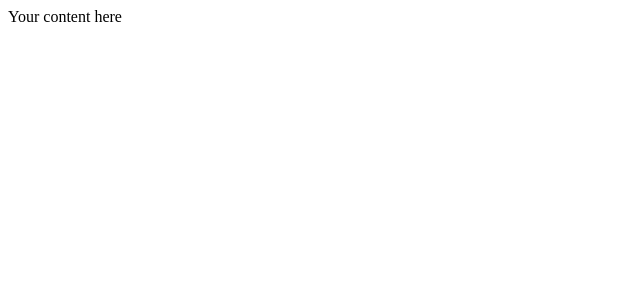
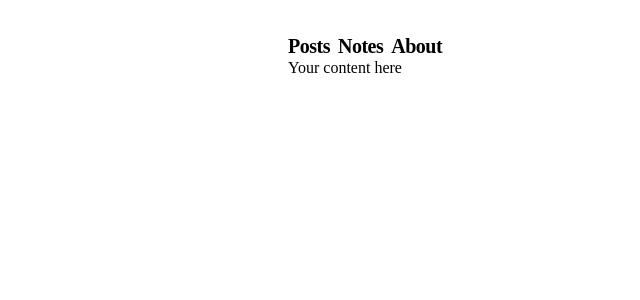
Before and after one commit to gomgun-lab/blog, a Next.js app: page / in a window 1280 px wide. Shown: the top 300 px of the page, without its empty margins (0-640 px from the left). Built offline with nearby package versions, Linux system fonts and the light colour scheme.

Commit message:
create default template

```diff
--- /dev/null
+++ b/app/(subpage)/posts/[slug]/components/markdown-components.tsx
@@ -0,0 +1,20 @@
+import type { MDXComponents } from "mdx/types";
+import { Code } from "bright";
+
+import Link from "next/link";
+import Image from "next/image";
+
+export const mdxComponents: MDXComponents = {
+  a: ({ children, ...props }) => {
+    return (
+      <Link {...props} href={props.href || ""}>
+        {children}
+      </Link>
+    );
+  },
+  img: ({ children, alt = "image", ...props }) => {
+    //@ts-ignore
+    return <Image alt={alt} {...props} />;
+  },
+  pre: Code,
+};
--- /dev/null
+++ b/app/(subpage)/posts/[slug]/components/post-body.tsx
@@ -0,0 +1,13 @@
+import { MDXRemote } from "next-mdx-remote/rsc";
+
+import { mdxComponents } from "./markdown-components";
+
+import "github-markdown-css";
+
+export function PostBody({ children }: { children: string }) {
+  return (
+    <div className="markdown-body">
+      <MDXRemote source={children} components={mdxComponents} />
+    </div>
+  );
+}
--- /dev/null
+++ b/app/(subpage)/posts/[slug]/page.tsx
@@ -0,0 +1,17 @@
+import { getPost } from "@/lib/post";
+import { PostBody } from "./components/post-body";
+import { notFound } from "next/navigation";
+
+export default async function Page({
+  params,
+}: {
+  params: {
+    slug: string;
+  };
+}) {
+  const post = await getPost(params.slug);
+
+  if (!post) return notFound();
+
+  return <PostBody>{post.body}</PostBody>;
+}
--- /dev/null
+++ b/app/(subpage)/posts/components/post-item.tsx
@@ -0,0 +1,15 @@
+import { Post } from "@/types";
+import Link from "next/link";
+
+export function PostItem({ post }: { post: Post }) {
+  return (
+    <div className="flex justify-between">
+      <Link href={`posts/${post.slug}`}>
+        <span className="text-lg hover:underline hover:cursor-pointer">
+          {post.title}
+        </span>
+      </Link>
+      <span className="text-lg">{post.date}</span>
+    </div>
+  );
+}
--- /dev/null
+++ b/app/(subpage)/posts/components/post-list.tsx
@@ -0,0 +1,14 @@
+import { Post } from "@/types";
+import { PostItem } from "./post-item";
+
+export function PostList({ posts }: { posts: Post[] }) {
+  return (
+    <ul className="flex flex-col gap-3">
+      {posts.map((post, index) => (
+        <li key={index}>
+          <PostItem post={post} />
+        </li>
+      ))}
+    </ul>
+  );
+}
--- /dev/null
+++ b/app/(subpage)/posts/page.tsx
@@ -0,0 +1,13 @@
+import { getPosts } from "@/lib/post";
+import { PostBody } from "./[slug]/components/post-body";
+import { PostList } from "./components/post-list";
+
+export default async function Page() {
+  const posts = await getPosts();
+
+  console.log(posts[0].title);
+  console.log(posts[0].description);
+  console.log(posts[0].date);
+
+  return <PostList posts={posts} />;
+}
--- a/app/layout.tsx
+++ b/app/layout.tsx
@@ -1,9 +1,16 @@
+import "./global.css";
+import "./reset.css";
+
+import { Header } from "@/components/header";
 import { PropsWithChildren } from "react";
 
 export default function Layout({ children }: PropsWithChildren) {
   return (
-    <>
-      {children}
-    </>
-  )
+    <html>
+      <body className="max-w-[736px] mx-auto my-8 px-4">
+        <Header />
+        {children}
+      </body>
+    </html>
+  );
 }
--- a/app/page.tsx
+++ b/app/page.tsx
@@ -1,3 +1,3 @@
 export default function Page() {
-  return <>Your content here</>
+  return <>Your content here</>;
 }
--- /dev/null
+++ b/components/header/header.tsx
@@ -0,0 +1,31 @@
+"use client";
+
+import Link from "next/link";
+import { usePathname } from "next/navigation";
+import clsx from "clsx";
+import { NAV_ITEMS } from "@/constants/nav";
+
+export function Header() {
+  const pathname = usePathname();
+
+  return (
+    <header>
+      <div className="flex gap-2">
+        {NAV_ITEMS.map(({ link, name }) => (
+          <Link
+            className={clsx(
+              "scroll-m-20 text-xl font-semibold tracking-tight hover:underline",
+              {
+                underline: pathname === link,
+              },
+            )}
+            key={link}
+            href={link}
+          >
+            {name}
+          </Link>
+        ))}
+      </div>
+    </header>
+  );
+}
--- /dev/null
+++ b/components/header/index.ts
@@ -0,0 +1 @@
+export { Header } from "./header";
--- /dev/null
+++ b/constants/nav.ts
@@ -0,0 +1,14 @@
+export const NAV_ITEMS = [
+  {
+    link: "/posts",
+    name: "Posts",
+  },
+  {
+    link: "/notes",
+    name: "Notes",
+  },
+  {
+    link: "/about",
+    name: "About",
+  },
+];
```
